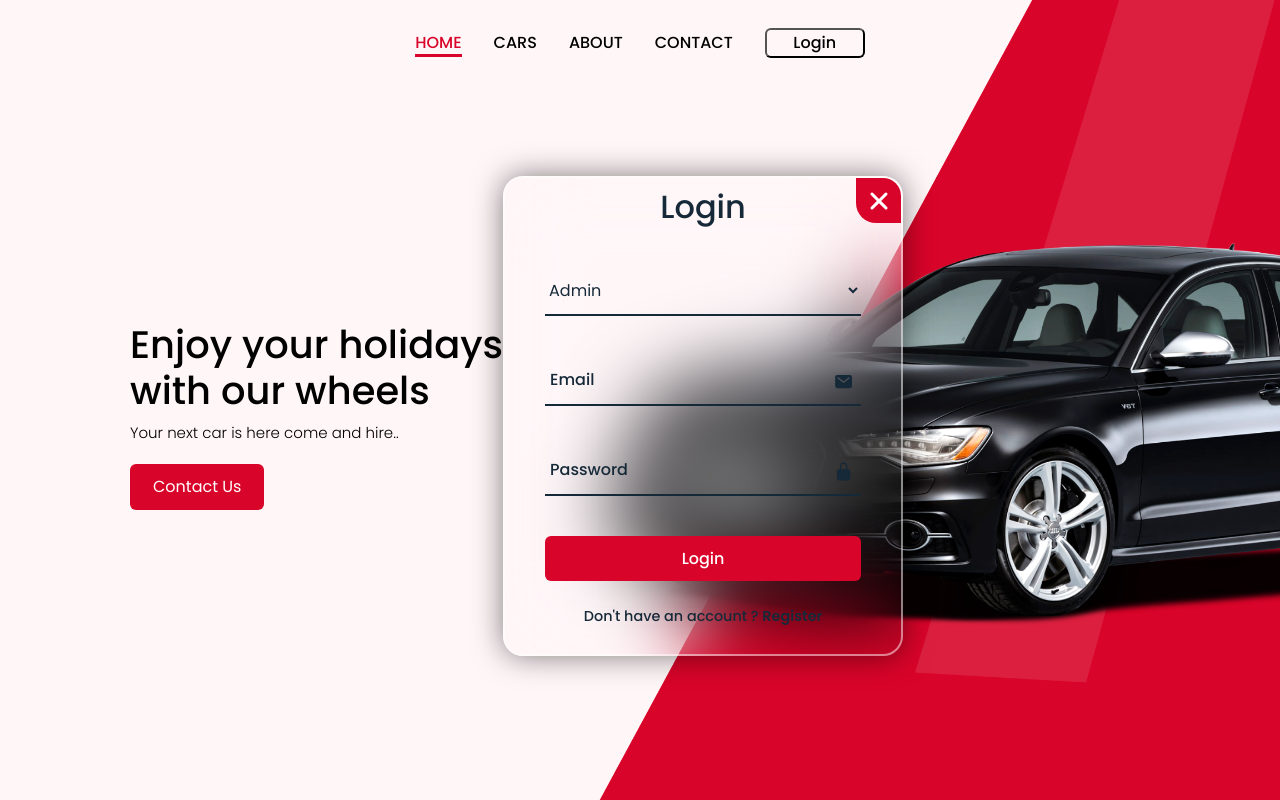
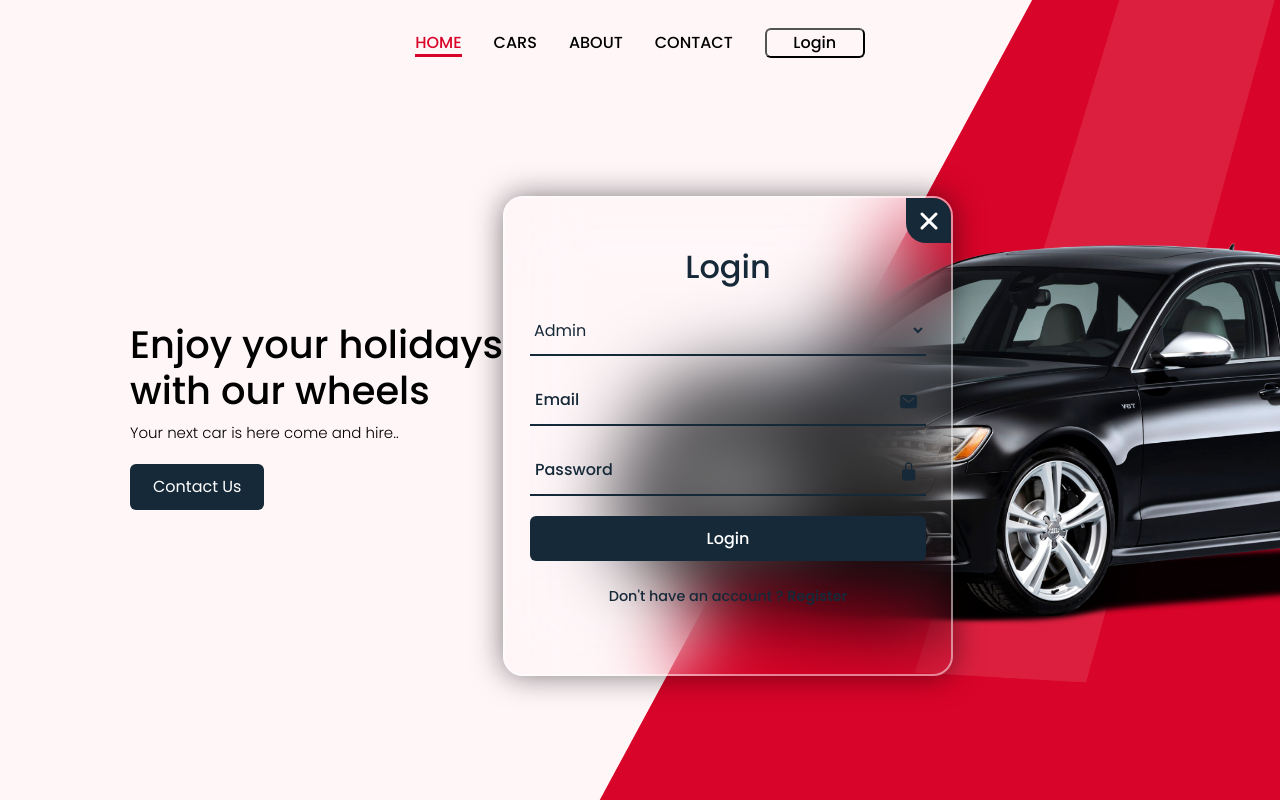
Before and after one commit to idlakshan/Car-Rental-System, a plain HTML site: page FrontEnd/index.html in a window 1280 px wide. Both pictures are taken after a click on the button "Login". Drawn offline with nearby package versions, Linux system fonts and the light colour scheme.

Commit message:
created popup login and register content

```diff
--- a/FrontEnd/assets/css/style.css
+++ b/FrontEnd/assets/css/style.css
@@ -121,7 +121,8 @@ header{
 }
 .btn{
     padding: 10px 22px;
-    background: var(--main-color);
+   /*// background: var(--main-color);*/
+    background: #162938;
     color: var(--bg-color);
     font-weight: 400;
 }
@@ -146,7 +147,7 @@ header{
 }
 .wrapper{
     position: relative;
-    width: 400px;
+    width: 450px;
     height: 480px;
     background: transparent;
     border: 2px solid rgba(255,255,255,.5);
@@ -156,13 +157,22 @@ header{
     display: flex;
     justify-content: center;
     align-items: center;
+    margin-top: 40px;
     overflow: hidden;
-
+    transform: scale(0);
+    transition: transform .5s ease, height .2s ease;
 
 }
+.active-popup{
+    transform: scale(1);
+}
+.wrapper.active{
+    height: 780px;
+}
+
 .wrapper .form-box{
     width: 100%;
-    padding: 40px;
+    padding: 25px;
 }
 .form-box h2{
     font-size: 2rem;
@@ -174,7 +184,7 @@ header{
     width: 100%;
     height: 50px;
     border-bottom: 2px solid #162938;
-    margin: 40px 0;
+    margin: 20px 0;
 
 }
 .input-box label{
@@ -228,7 +238,8 @@ header{
     height: 45px;
     border: none;
     outline: none;
-     background: var(--main-color);
+    /* background: var(--main-color);*/
+    background: #162938;
     color: white;
     border-radius: 6px;
     cursor: pointer;
@@ -258,7 +269,8 @@ header{
     right: 0;
     width: 45px;
     height: 45px;
-    background: var(--main-color);
+   /* background: var(--main-color);*/
+    background: #162938;
     font-size: 2rem;
     color: white;
     display: flex;
@@ -269,3 +281,24 @@ header{
     z-index: 1;
 
 }
+
+#login-context{
+    /*display: none;*/
+    transition: transform .18s ease;
+    transform: translateX(0);
+}
+.wrapper.active #login-context{
+    transition: none;
+    transform: translateX(-440px);
+}
+
+#register{
+    position: absolute;
+    transition: none;
+    transform: translateX(440px);
+}
+
+.wrapper.active #register{
+    transition: transform .18s ease;
+    transform: translateX(0);
+}
--- /dev/null
+++ b/FrontEnd/assets/js/script.js
@@ -0,0 +1,19 @@
+const wrapper=document.querySelector('.wrapper');
+const loginLink=document.querySelector('.login-link');
+const registerLink=document.querySelector('.register-link');
+const btnPopup=document.querySelector('.btnLogin-popup');
+const iconClose=document.querySelector('.icon-close');
+
+registerLink.addEventListener('click',()=>{
+     wrapper.classList.add('active');
+});
+
+loginLink.addEventListener('click',()=>{
+    wrapper.classList.remove('active');
+});
+btnPopup.addEventListener('click',()=>{
+    wrapper.classList.add('active-popup');
+});
+iconClose.addEventListener('click',()=>{
+    wrapper.classList.remove('active-popup');
+});
--- a/FrontEnd/index.html
+++ b/FrontEnd/index.html
@@ -28,8 +28,8 @@
     </div>
 </header>
 <!--End NavBar-->
+
 <!--Start Home-->
-
 <section class="home" id="home">
     <div class="home-text">
         <h1>Enjoy your holidays <br> with our wheels</h1>
@@ -38,15 +38,13 @@
     </div>
 
     <div class="wrapper">
+        <span class="icon-close"><ion-icon name="close"></ion-icon></span>
+        <div class="form-box login" id="login-context">
+            <h2>Login</h2>
 
-        <span class="icon-close"><ion-icon name="close"></ion-icon></span>
-        <div class="form-box login">
-            <h2>Login</h2>
-            <form action="">
-
+            <form action="#">
                 <div class="input-box">
                     <span class="icon"></span>
-
                     <select name="users" id="users" >
                         <option value="admin">Admin</option>
                         <option value="driver">Driver</option>
@@ -68,10 +66,68 @@
                 <div class="login-register">
                     <p>Don't have an account ? <a href="#" class="register-link">Register</a></p>
                 </div>
+            </form>
+        </div>
 
+
+        <div class="form-box register" id="register">
+            <h2>Registration</h2>
+            <form action="#">
+                <div class="input-box">
+                    <span class="icon"><ion-icon name="card"></ion-icon></span>
+                    <input type="text" required>
+                    <label>Identity Card No :</label>
+                </div>
+
+                <div class="input-box">
+                    <span class="icon"></span>
+                    <input placeholder="Identity Copy : " type="file" required>
+                </div>
+
+                <div class="input-box">
+                    <span class="icon"><ion-icon name="speedometer"></ion-icon></span>
+                    <input type="text" required>
+                    <label>License No : </label>
+                </div>
+
+                <div class="input-box">
+                    <span class="icon"></span>
+                    <input placeholder="License Copy : " type="file" required>
+                </div>
+
+
+                <div class="input-box">
+                    <span class="icon"><ion-icon name="person"></ion-icon></span>
+                    <input type="text" required>
+                    <label>User Name : </label>
+                </div>
+
+                <div class="input-box">
+                    <span class="icon"><ion-icon name="call"></ion-icon></span>
+                    <input type="text" required>
+                    <label>Contact No : </label>
+                </div>
+
+
+                <div class="input-box">
+                    <span class="icon"><ion-icon name="mail"></ion-icon></span>
+                    <input type="email" required>
+                    <label>Email : </label>
+                </div>
+
+
+                <div class="input-box">
+                    <span class="icon"><ion-icon name="lock-closed"></ion-icon></span>
+                    <input type="password" required>
+                    <label>Password</label>
+                </div>
+                <button type="submit" class="btn-login">Register</button>
+                <div class="login-register">
+                    <p>Already have an account <a href="#" class="login-link">Login</a></p>
+                </div>
             </form>
+        </div>
 
-        </div>
     </div>
 
 
@@ -80,6 +136,7 @@
 
 
 <script src="assets/boostrap/js/bootstrap.bundle.min.js"></script>
+<script src="assets/js/script.js"></script>
 <script type="module" src="https://unpkg.com/ionicons@7.1.0/dist/ionicons/ionicons.esm.js"></script>
 <script nomodule src="https://unpkg.com/ionicons@7.1.0/dist/ionicons/ionicons.js"></script>
 </body>
```
